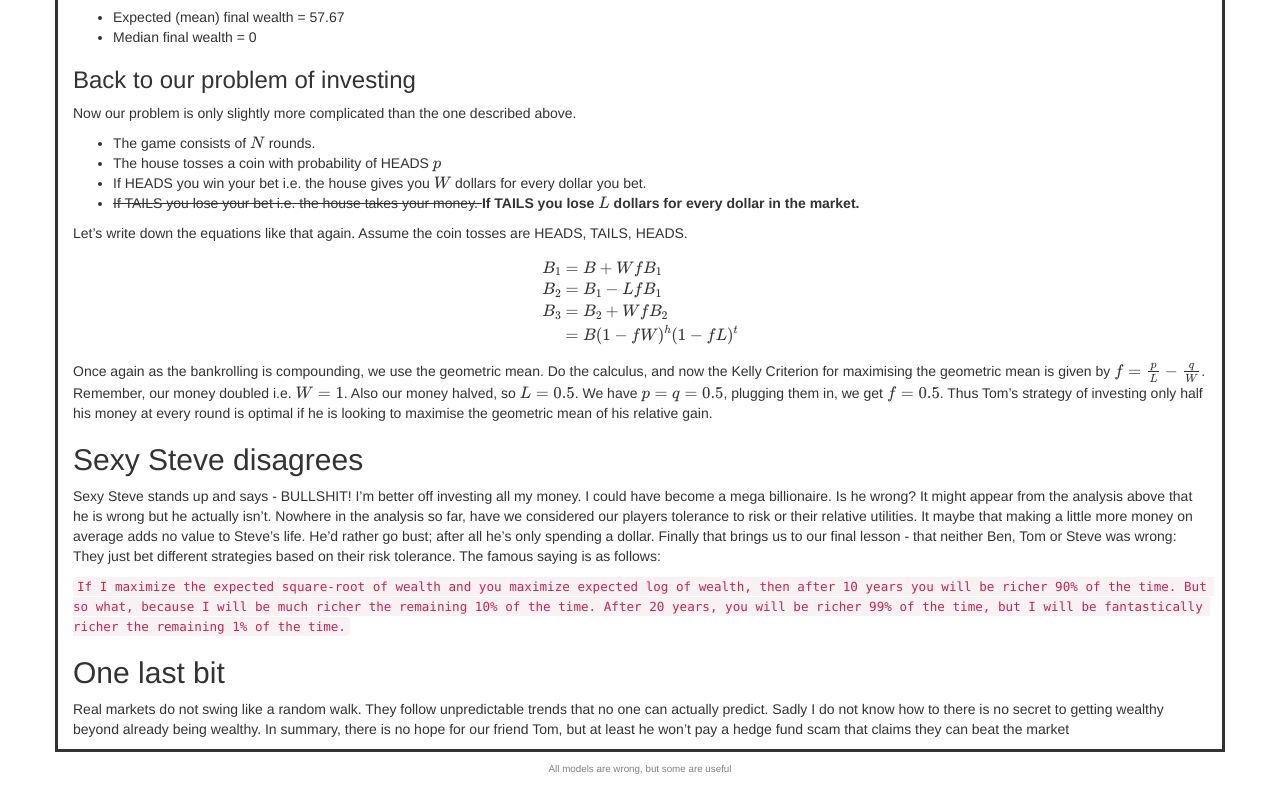
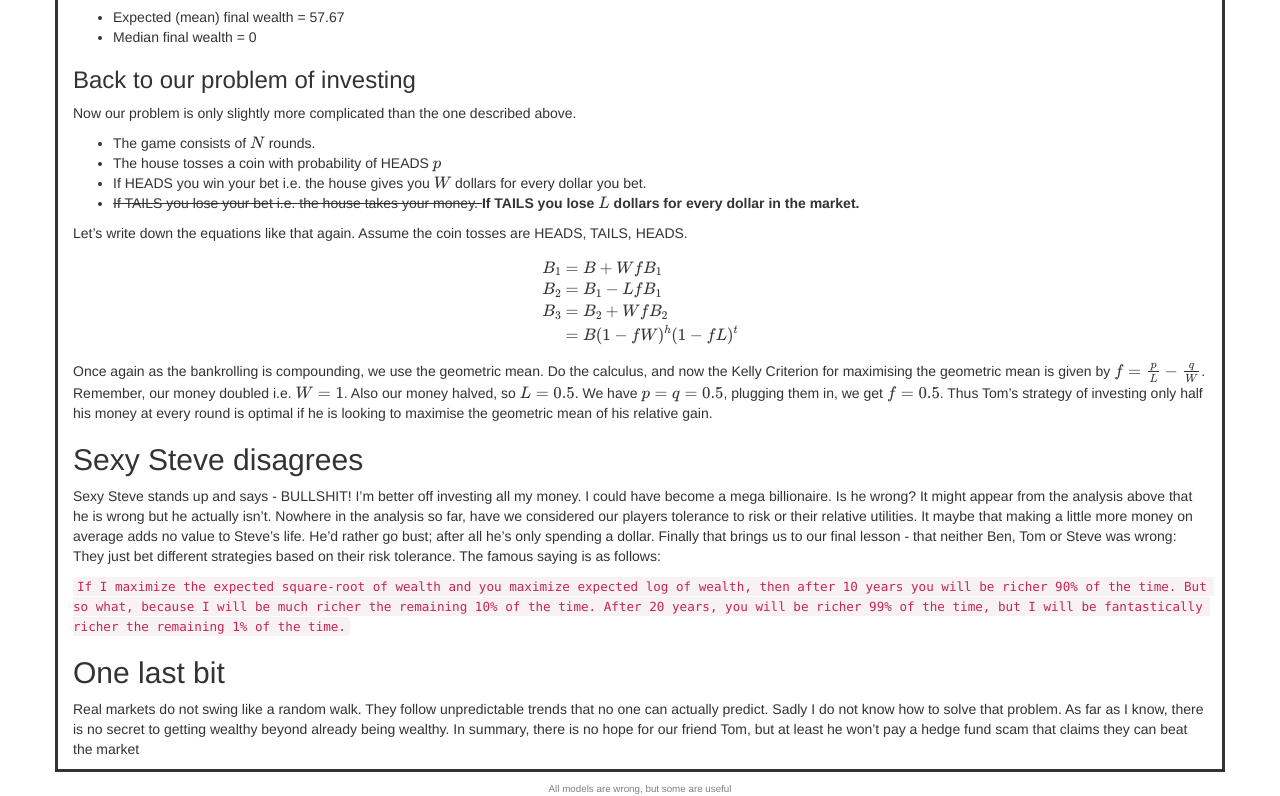
Before and after one commit to abiswas3/sportsMaths, a plain HTML site: page ShannonDemon/index.html in a window 1280 px wide. Shown: the part 4334-5130 px from the top of the page. Drawn offline with Linux system fonts and the light colour scheme.

Commit message:
Complete

```diff
--- a/ShannonDemon/index.html
+++ b/ShannonDemon/index.html
@@ -329,9 +329,10 @@ saying is as follows:</p>
 <h2 id="one-last-bit">One last bit</h2>
 <p>Real markets do not swing like a random walk. They follow
 unpredictable trends that no one can actually predict. Sadly I do not
-know how to there is no secret to getting wealthy beyond already being
-wealthy. In summary, there is no hope for our friend Tom, but at least
-he won’t pay a hedge fund scam that claims they can beat the market</p>
+know how to solve that problem. As far as I know, there is no secret to
+getting wealthy beyond already being wealthy. In summary, there is no
+hope for our friend Tom, but at least he won’t pay a hedge fund scam
+that claims they can beat the market</p>
 </div>
 <div id="footer">
    All models are wrong, but some are useful
```
Also changed, not shown: 1 other file.
